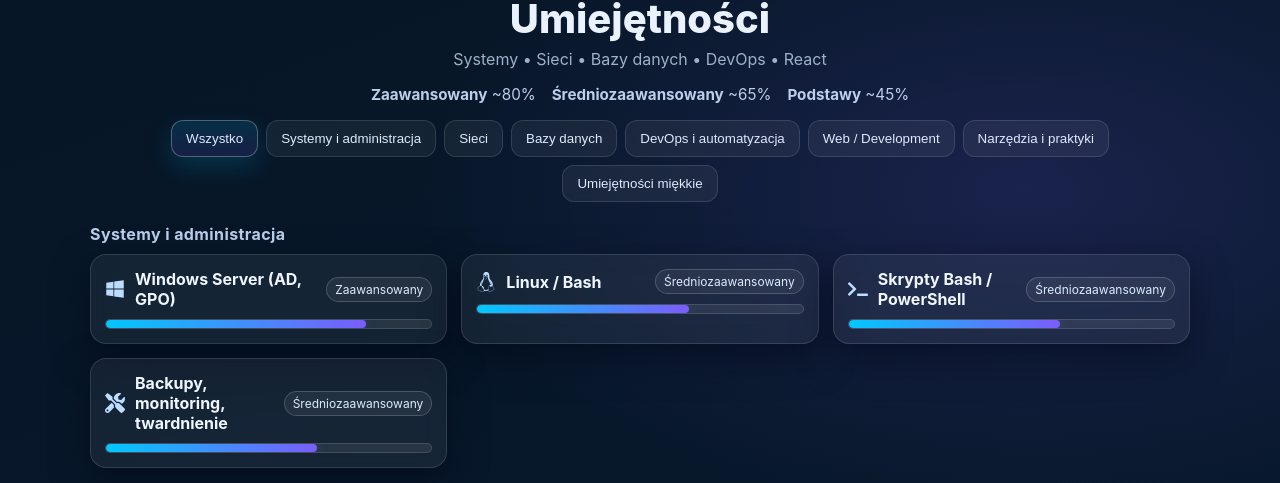
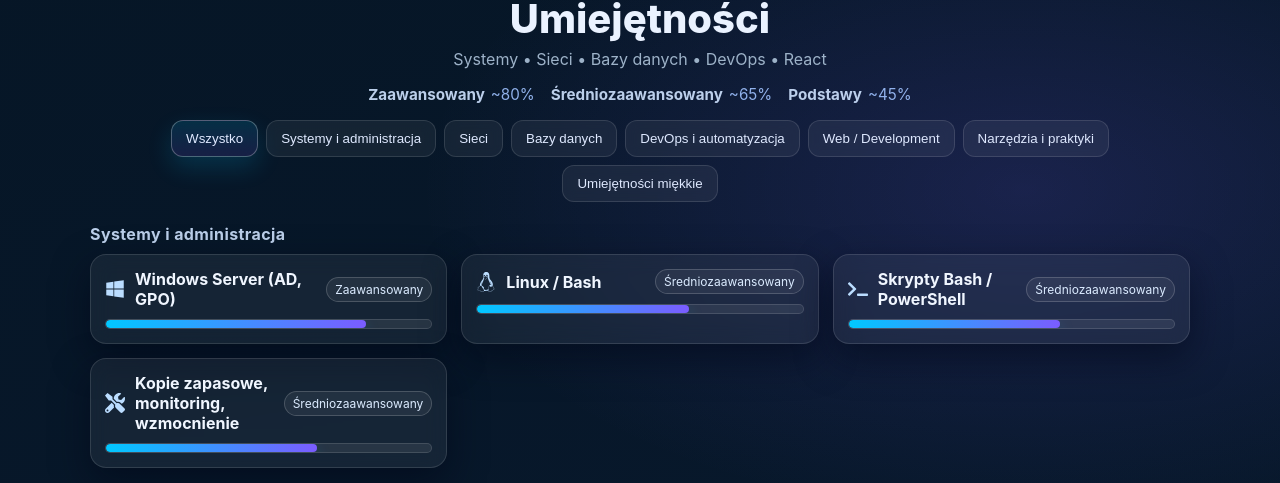
Before and after one commit to shellupski/Moja-strona, a React (Create React App) app: page /Crusty-IT/skills in a window 1280 px wide. Shown: the part 258-741 px from the top of the page. Built offline with nearby package versions, Linux system fonts and the light colour scheme.

Commit message:
update portfolio12

```diff
--- a/src/components/Skills.css
+++ b/src/components/Skills.css
@@ -52,6 +52,17 @@
     opacity:.9;
     margin-top: 10px;
     font-size: 0.95rem;
+}
+.skills__legend .legend-item{
+  display:flex;
+  gap: 6px;
+}
+.skills__legend dt,
+.skills__legend dd{
+  margin: 0;
+}
+.skills__legend dd{
+  color:#9fc2ff;
 }
 
 .skills__tabs{
--- a/src/components/Skills.js
+++ b/src/components/Skills.js
@@ -37,9 +37,12 @@
   const { t, i18n } = useTranslation();
   const isEN = i18n.language?.startsWith("en");
 
-  const LEVELS = useMemo(() => isEN
+  // Ujednolicone progi — muszą odpowiadać legendzie (~80 / ~65 / ~45)
+  const LEVELS = useMemo(() => (
+    isEN
       ? { Advanced: 80, Intermediate: 65, Basics: 45 }
-    : { Zaawansowany: 80, "Średniozaawansowany": 65, Podstawy: 45 }, [isEN]);
+      : { Zaawansowany: 80, "Średniozaawansowany": 65, Podstawy: 45 }
+  ), [isEN]);
 
   const GROUPS = useMemo(() => [
     {
@@ -152,11 +155,21 @@
           </h2>
           <p className="skills__kicker">{t("skills.kicker")}</p>
 
-          <div className="skills__legend">
-            <span><b>{t("skills.legend.adv")}</b> {t("skills.legend.advPct")}</span>
-            <span><b>{t("skills.legend.mid")}</b> {t("skills.legend.midPct")}</span>
-            <span><b>{t("skills.legend.basic")}</b> {t("skills.legend.basicPct")}</span>
+          {/* Legenda: semantycznie i dostępnie, spójna z LEVELS */}
+          <dl className="skills__legend" aria-label={t("skills.legend.aria", { defaultValue: "Legenda poziomów umiejętności" })}>
+            <div className="legend-item">
+              <dt><b>{t("skills.legend.adv")}</b></dt>
+              <dd>~{LEVELS[isEN ? "Advanced" : "Zaawansowany"]}%</dd>
             </div>
+            <div className="legend-item">
+              <dt><b>{t("skills.legend.mid")}</b></dt>
+              <dd>~{LEVELS[isEN ? "Intermediate" : "Średniozaawansowany"]}%</dd>
+            </div>
+            <div className="legend-item">
+              <dt><b>{t("skills.legend.basic")}</b></dt>
+              <dd>~{LEVELS[isEN ? "Basics" : "Podstawy"]}%</dd>
+            </div>
+          </dl>
 
           <div className="skills__tabs">
             <button
@@ -177,8 +190,7 @@
           </div>
         </header>
 
-        {active === 'all'
-          ? GROUPS.map((group) => (
+        {items.map((group) => (
           <section key={group.key} className="sk-group">
             <h3 className="sk-group__title">{group.label}</h3>
             <div className="sk-grid">
@@ -187,21 +199,7 @@
               ))}
             </div>
           </section>
-            ))
-          : (() => {
-              const group = GROUPS.find((g) => g.key === active);
-              if (!group) return null;
-              return (
-                <section className="sk-group">
-                  <h3 className="sk-group__title">{group.label}</h3>
-                  <div className="sk-grid">
-                    {group.items.map((s) => (
-                      <SkillItem key={`${group.key}:${s.id ?? s.name ?? (s.Icon?.name || 'item')}`} {...s} />
         ))}
-                  </div>
-                </section>
-              );
-            })()}
       </div>
     </section>
   );
--- a/src/locales/pl/translation.json
+++ b/src/locales/pl/translation.json
@@ -88,7 +88,8 @@
       "basic": "Podstawy",
       "advPct": "~80%",
       "midPct": "~65%",
-      "basicPct": "~45%"
+      "basicPct": "~45%",
+      "aria": "Legenda poziomów umiejętności"
     },
     "tabs": {
       "all": "Wszystko"
@@ -106,16 +107,16 @@
       "win": { "name": "Windows Server (AD, GPO)", "level": "Zaawansowany", "notes": "Administracja domeną, polityki GPO" },
       "linux": { "name": "Linux / Bash", "level": "Średniozaawansowany", "notes": "CLI, skrypty, podstawy automatyzacji" },
       "scripts": { "name": "Skrypty Bash / PowerShell", "level": "Średniozaawansowany" },
-      "hardening": { "name": "Backupy, monitoring, twardnienie", "level": "Średniozaawansowany" },
+      "hardening": { "name": "Kopie zapasowe, monitoring, wzmocnienie", "level": "Średniozaawansowany" },
 
-      "netProtocols": { "name": "TCP/IP, DNS, DHCP, VPN", "level": "Zaawansowany" },
+      "netProtocols": { "name": "TCP/IP, DNS, DHCP, VPN", "level": "Średniozaawansowany" },
       "netDevices": { "name": "Routery • Switche • Firewalle", "level": "Średniozaawansowany" },
 
       "mysql": { "name": "MySQL", "level": "Średniozaawansowany", "notes": "administracja, optymalizacja, kopie" },
       "postgres": { "name": "PostgreSQL", "level": "Podstawy" },
       "sql": { "name": "SQL (zapytania, optymalizacja)", "level": "Średniozaawansowany" },
 
-      "git": { "name": "Git (GitHub/GitLab)", "level": "Zaawansowany" },
+      "git": { "name": "Git (GitHub/GitLab)", "level": "Średniozaawansowany" },
       "cicd": { "name": "CI/CD (GitHub Actions)", "level": "Podstawy" },
       "docker": { "name": "Docker", "level": "Podstawy" },
       "cloud": { "name": "Chmura: AWS / Azure / GCP", "level": "Podstawy" },
```
Lines whose indentation alone changed are shown as unchanged.
